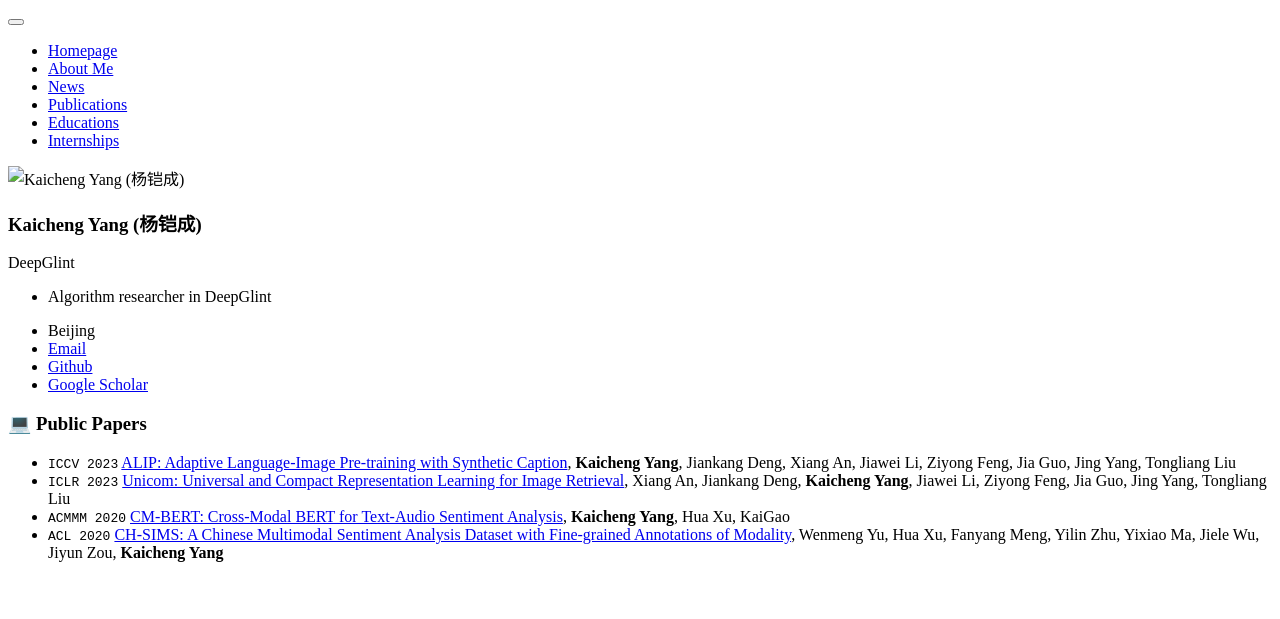
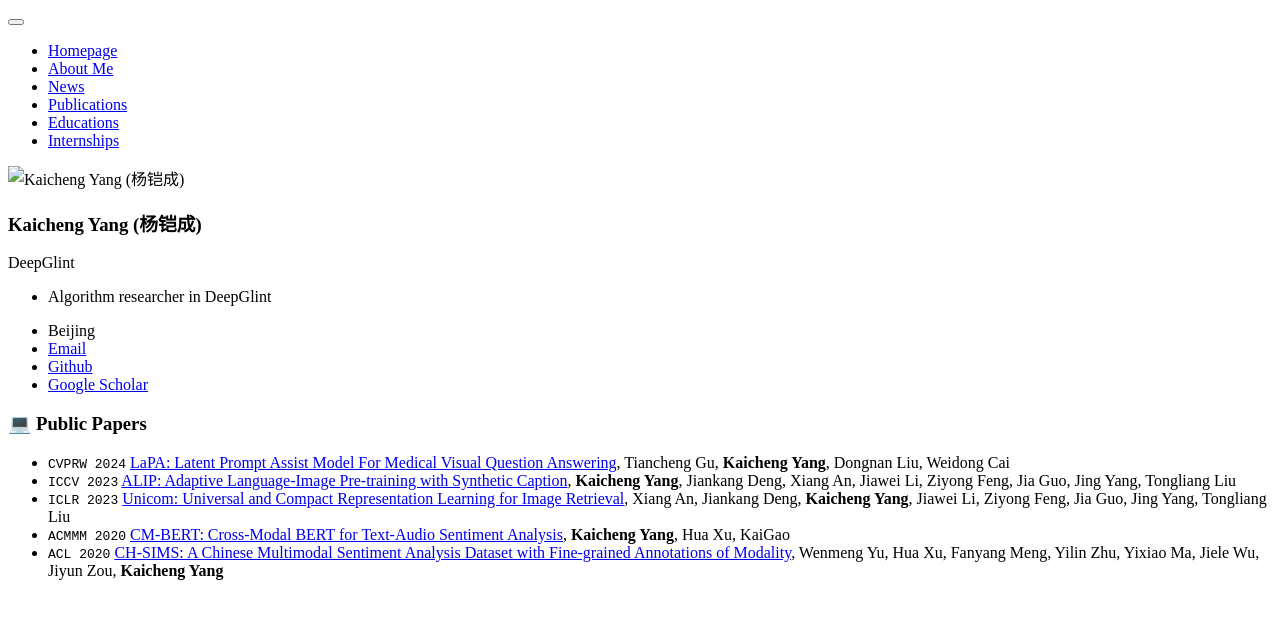
Before and after one commit to Kaicheng-Yang0828/Kaicheng-Yang0828.github.io, a Jekyll site: the page built from _pages/includes/pub.md, in a window 1280 px wide. Shown: the top 619 px of the page. Built offline with Jekyll 4.4.1, drawn with Linux system fonts in a browser that asks for light colours; our own code applies the rules of GitHub Pages for plain Markdown files.

Commit message:
Update pub.md

```diff
--- a/_pages/includes/pub.md
+++ b/_pages/includes/pub.md
@@ -1,6 +1,7 @@
 
 # 💻 Public Papers
 
+- ``CVPRW 2024`` [LaPA: Latent Prompt Assist Model For Medical Visual Question Answering](https://arxiv.org/pdf/2404.13039.pdf), Tiancheng Gu, **Kaicheng Yang**, Dongnan Liu, Weidong Cai
 - ``ICCV 2023`` [ALIP: Adaptive Language-Image Pre-training with Synthetic Caption](https://arxiv.org/abs/2308.08428), **Kaicheng Yang**, Jiankang Deng, Xiang An, Jiawei Li, Ziyong Feng, Jia Guo, Jing Yang, Tongliang Liu
 - ``ICLR 2023`` [Unicom: Universal and Compact Representation Learning for Image Retrieval](https://arxiv.org/abs/2304.05884), Xiang An, Jiankang Deng, **Kaicheng Yang**, Jiawei Li, Ziyong Feng, Jia Guo, Jing Yang, Tongliang Liu
 - ``ACMMM 2020`` [CM-BERT: Cross-Modal BERT for Text-Audio Sentiment Analysis](https://dl.acm.org/doi/10.1145/3394171.3413690), **Kaicheng Yang**, Hua Xu, KaiGao
```
